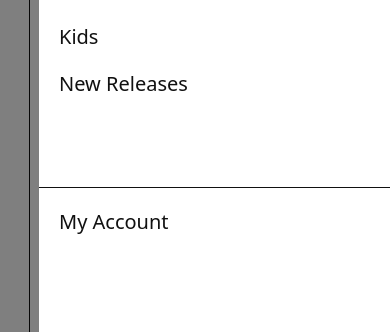
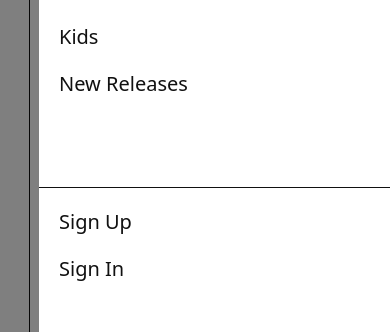
Before and after one commit to kennyware/sneaker-viewing-frontend, a React (Create React App) app: page /register in a window 390 px wide. Both pictures are taken after a click on the button 20 px from the left and 72 px from the top of the page. Shown: the part 161-493 px from the top of the page. Built offline with nearby package versions, Linux system fonts and the light colour scheme.

Commit message:
Worked on authoriaztion logic and functionality

```diff
--- a/src/app/store.js
+++ b/src/app/store.js
@@ -1,8 +1,10 @@
 import { configureStore } from "@reduxjs/toolkit";
 import shoeReducer from "../features/shoes/shoeSlice";
+import authReducer from "../features/auth/authSlice";
 
 export const store = configureStore({
   reducer: {
     shoes: shoeReducer,
+    auth: authReducer,
   },
 });
--- a/src/components/Login.jsx
+++ b/src/components/Login.jsx
@@ -1,7 +1,58 @@
 import { StyledLogin } from "./styled/Login.styled";
 import loginImg from "../loginImg.jpg";
+import Loader from "./Loader";
+import { useEffect, useState } from "react";
+import { useDispatch, useSelector } from "react-redux";
+import { useNavigate } from "react-router-dom";
+import { login, reset } from "../features/auth/authSlice";
 
 const Login = () => {
+  const [formData, setFormData] = useState({
+    email: "",
+    password: "",
+  });
+
+  const { email, password } = formData;
+
+  const { isLoading, isSuccess, message, isError, user } = useSelector(
+    (state) => state.auth
+  );
+
+  const dispatch = useDispatch();
+  const navigate = useNavigate();
+
+  useEffect(() => {
+    if (isError) {
+      console.log(message);
+    }
+
+    if (user || isSuccess) {
+      navigate("/");
+    }
+
+    dispatch(reset());
+  });
+
+  const onSubmit = (e) => {
+    e.preventDefault();
+
+    if (!email || !password) {
+      console.log("Please fill in all fields.");
+      return null;
+    }
+
+    dispatch(login({ email, password }));
+  };
+
+  const onChange = (e) => {
+    setFormData((prevState) => ({
+      ...prevState,
+      [e.target.name]: e.target.value,
+    }));
+  };
+
+  if (isLoading) return <Loader />;
+
   return (
     <StyledLogin>
       <div className="login-group display">
@@ -10,12 +61,24 @@ const Login = () => {
       </div>
       <div className="login-group">
         <h1>Login</h1>
-        <form id="login-form">
+        <form id="login-form" onSubmit={onSubmit}>
           <div>
-            <input type="text" id="email" placeholder="Email" />
+            <input
+              type="text"
+              name="email"
+              placeholder="Email"
+              value={email}
+              onChange={onChange}
+            />
           </div>
           <div>
-            <input type="password" id="password" placeholder="Password" />
+            <input
+              type="password"
+              name="password"
+              placeholder="Password"
+              value={password}
+              onChange={onChange}
+            />
           </div>
           <button type="submit">Login</button>
         </form>
--- a/src/components/MobileMenu.jsx
+++ b/src/components/MobileMenu.jsx
@@ -3,7 +3,7 @@ import { DarkOverlay } from "./styled/FilterMenu.styled";
 import { Link } from "react-router-dom";
 import { CgClose } from "react-icons/cg";
 
-const MobileMenu = ({ toggleMenu }) => {
+const MobileMenu = ({ toggleMenu, logout, user }) => {
   return (
     <>
       <DarkOverlay onClick={toggleMenu} />
@@ -38,9 +38,26 @@ const MobileMenu = ({ toggleMenu }) => {
         </ul>
 
         <div className="account">
-          <Link to="/register" onClick={toggleMenu}>
-            My Account
-          </Link>
+          {user === null ? (
+            <>
+              <Link to="/register" onClick={toggleMenu}>
+                Sign Up
+              </Link>
+
+              <Link to="/login" onClick={toggleMenu}>
+                Sign In
+              </Link>
+            </>
+          ) : (
+            <button
+              onClick={() => {
+                toggleMenu();
+                logout();
+              }}
+            >
+              Logout
+            </button>
+          )}
         </div>
       </StyledMobileMenu>
     </>
--- a/src/components/Navbar.jsx
+++ b/src/components/Navbar.jsx
@@ -1,14 +1,23 @@
 import { StyledNavbar } from "./styled/Navbar.styled";
-import { MdPersonOutline, MdMenu } from "react-icons/md";
+import { MdPersonOutline, MdMenu, MdOutlineLogout } from "react-icons/md";
 import { FiShoppingBag } from "react-icons/fi";
 import { Link } from "react-router-dom";
 import Logo from "./Logo";
 import SearchBar from "./SearchBar";
 import { useState } from "react";
 import MobileMenu from "./MobileMenu";
+import { useSelector, useDispatch } from "react-redux";
+import { logout, reset } from "../features/auth/authSlice";
 
 const Navbar = () => {
   const [toggleMobileNav, setToggleMobileNav] = useState(false);
+  const { user } = useSelector((state) => state.auth);
+  const dispatch = useDispatch();
+
+  const onLogout = () => {
+    dispatch(logout());
+    dispatch(reset());
+  };
 
   return (
     <>
@@ -45,16 +54,26 @@ const Navbar = () => {
                 <FiShoppingBag />
               </button>
             </Link>
-            <Link to="/login" className="account-btn">
-              <button>
-                <MdPersonOutline />
+            {user ? (
+              <button className="logout-btn" onClick={onLogout}>
+                <MdOutlineLogout /> <span>Logout</span>
               </button>
-            </Link>
+            ) : (
+              <Link to="/login" className="account-btn">
+                <button>
+                  <MdPersonOutline />
+                </button>
+              </Link>
+            )}
           </div>
         </div>
       </StyledNavbar>
       {toggleMobileNav && (
-        <MobileMenu toggleMenu={() => setToggleMobileNav(!toggleMobileNav)} />
+        <MobileMenu
+          toggleMenu={() => setToggleMobileNav(!toggleMobileNav)}
+          logout={onLogout}
+          user={user}
+        />
       )}
     </>
   );
--- a/src/components/Register.jsx
+++ b/src/components/Register.jsx
@@ -1,7 +1,64 @@
 import { StyledRegister } from "./styled/Register.styled";
 import loginImg from "../loginImg.jpg";
+import Loader from "./Loader";
+import { useState, useEffect } from "react";
+import { useDispatch, useSelector } from "react-redux";
+import { useNavigate } from "react-router-dom";
+import { registerUser, reset } from "../features/auth/authSlice";
 
 const Register = () => {
+  const [formData, setFormData] = useState({
+    email: "",
+    password: "",
+    password2: "",
+  });
+
+  const { email, password, password2 } = formData;
+
+  const dispatch = useDispatch();
+  const navigate = useNavigate();
+
+  const { isSuccess, user, isError, message, isLoading } = useSelector(
+    (state) => state.auth
+  );
+
+  useEffect(() => {
+    if (isError) {
+      console.log(message);
+    }
+
+    if (user || isSuccess) {
+      navigate("/");
+    }
+
+    dispatch(reset());
+  }, [isError, message, isSuccess, user, dispatch, navigate]);
+
+  const onSubmit = (e) => {
+    e.preventDefault();
+
+    if (!email || !password || !password2) {
+      console.log("Please fill in all fields.");
+      return null;
+    }
+
+    if (password !== password2) {
+      console.log("Passwords do not match.");
+      return null;
+    }
+
+    dispatch(registerUser({ email, password }));
+  };
+
+  const onChange = (e) => {
+    setFormData((prevState) => ({
+      ...prevState,
+      [e.target.name]: e.target.value,
+    }));
+  };
+
+  if (isLoading) return <Loader />;
+
   return (
     <StyledRegister>
       <div className="register-group display">
@@ -10,18 +67,32 @@ const Register = () => {
       </div>
       <div className="register-group">
         <h1>Sign Up</h1>
-        <form id="register-form">
+        <form id="register-form" onSubmit={onSubmit}>
           <div>
-            <input type="text" id="email" placeholder="Email" />
-          </div>
-          <div>
-            <input type="password" id="password" placeholder="Password" />
+            <input
+              type="email"
+              name="email"
+              placeholder="Email"
+              value={email}
+              onChange={onChange}
+            />
           </div>
           <div>
             <input
               type="password"
-              id="password"
+              name="password"
+              placeholder="Password"
+              value={password}
+              onChange={onChange}
+            />
+          </div>
+          <div>
+            <input
+              type="password"
+              name="password2"
               placeholder="Confirm Password"
+              value={password2}
+              onChange={onChange}
             />
           </div>
           <button type="submit">Sign Up</button>
--- a/src/components/styled/MobileMenu.styled.js
+++ b/src/components/styled/MobileMenu.styled.js
@@ -52,5 +52,17 @@ export const StyledMobileMenu = styled.div`
     padding-top: 20px;
     font-size: 1.25rem;
     margin-top: 50px;
+
+    a {
+      display: block;
+      margin-bottom: 20px;
+    }
+
+    button {
+      display: block;
+      border: none;
+      background: none;
+      font-size: 1.25rem;
+    }
   }
 `;
--- a/src/components/styled/Navbar.styled.js
+++ b/src/components/styled/Navbar.styled.js
@@ -59,6 +59,20 @@ export const StyledNavbar = styled.nav`
         background: rgba(100, 100, 100, 0.4);
       }
     }
+
+    .logout-btn {
+      width: auto;
+      display: flex;
+      align-items: center;
+      justify-content: space-between;
+      border-radius: 10px;
+
+      svg {
+        width: 20px;
+        height: 20px;
+        margin-right: 5px;
+      }
+    }
   }
 
   .bag-btn {
@@ -109,8 +123,11 @@ export const StyledNavbar = styled.nav`
       }
     }
 
-    .account-btn {
-      display: none;
+    .action-icons {
+      .account-btn,
+      .logout-btn {
+        display: none;
+      }
     }
   }
 `;
--- /dev/null
+++ b/src/features/auth/authService.js
@@ -0,0 +1,35 @@
+import axios from "axios";
+
+const API_URL = "/api/users/";
+
+const register = async (data) => {
+  const { data: res } = await axios.post(API_URL, data);
+
+  if (res) {
+    localStorage.setItem("user", JSON.stringify(res));
+  }
+
+  return res;
+};
+
+const login = async (data) => {
+  const { data: res } = await axios.post(API_URL + "login", data);
+
+  if (res) {
+    localStorage.setItem("user", JSON.stringify(res));
+  }
+
+  return res;
+};
+
+const logout = () => {
+  localStorage.removeItem("user");
+};
+
+const authService = {
+  register,
+  login,
+  logout,
+};
+
+export default authService;
--- /dev/null
+++ b/src/features/auth/authSlice.js
@@ -0,0 +1,95 @@
+import { createSlice, createAsyncThunk } from "@reduxjs/toolkit";
+import authService from "./authService";
+
+const user = JSON.parse(localStorage.getItem("user"));
+
+const initialState = {
+  user: user ? user : null,
+  isLoading: false,
+  isSuccess: false,
+  isError: false,
+  message: "",
+};
+
+export const registerUser = createAsyncThunk(
+  "user/register",
+  async (data, thunkAPI) => {
+    try {
+      return await authService.register(data);
+    } catch (error) {
+      const message =
+        (error.response &&
+          error.response.data &&
+          error.response.data.message) ||
+        error.message ||
+        error.toString();
+
+      return thunkAPI.rejectWithValue(message);
+    }
+  }
+);
+
+export const login = createAsyncThunk("auth/login", async (data, thunkAPI) => {
+  try {
+    return await authService.login(data);
+  } catch (error) {
+    const message =
+      (error.response && error.response.data && error.response.data.message) ||
+      error.message ||
+      error.toString();
+
+    return thunkAPI.rejectWithValue(message);
+  }
+});
+
+export const logout = createAsyncThunk("auth/logout", async () => {
+  await authService.logout();
+});
+
+export const authSlice = createSlice({
+  name: "auth",
+  initialState,
+  reducers: {
+    reset: (state) => {
+      state.isLoading = false;
+      state.isError = false;
+      state.isSuccess = false;
+      state.message = "";
+    },
+  },
+  extraReducers: (builder) => {
+    builder
+      .addCase(registerUser.pending, (state) => {
+        state.isLoading = true;
+      })
+      .addCase(registerUser.fulfilled, (state, action) => {
+        state.isLoading = false;
+        state.isSuccess = true;
+        state.user = action.payload;
+      })
+      .addCase(registerUser.rejected, (state, action) => {
+        state.isLoading = false;
+        state.isError = true;
+        state.message = action.payload;
+      })
+      .addCase(login.pending, (state) => {
+        state.isLoading = true;
+      })
+      .addCase(login.fulfilled, (state, action) => {
+        state.isLoading = false;
+        state.isSuccess = true;
+        state.user = action.payload;
+      })
+      .addCase(login.rejected, (state, action) => {
+        state.isLoading = false;
+        state.isError = true;
+        state.message = action.payload;
+      })
+      .addCase(logout.fulfilled, (state) => {
+        state.user = null;
+      });
+  },
+});
+
+export const { reset } = authSlice.actions;
+export default authSlice.reducer;
```
Also changed, not shown: src/components/ProductDisplay.jsx (+0 -25 lines).
